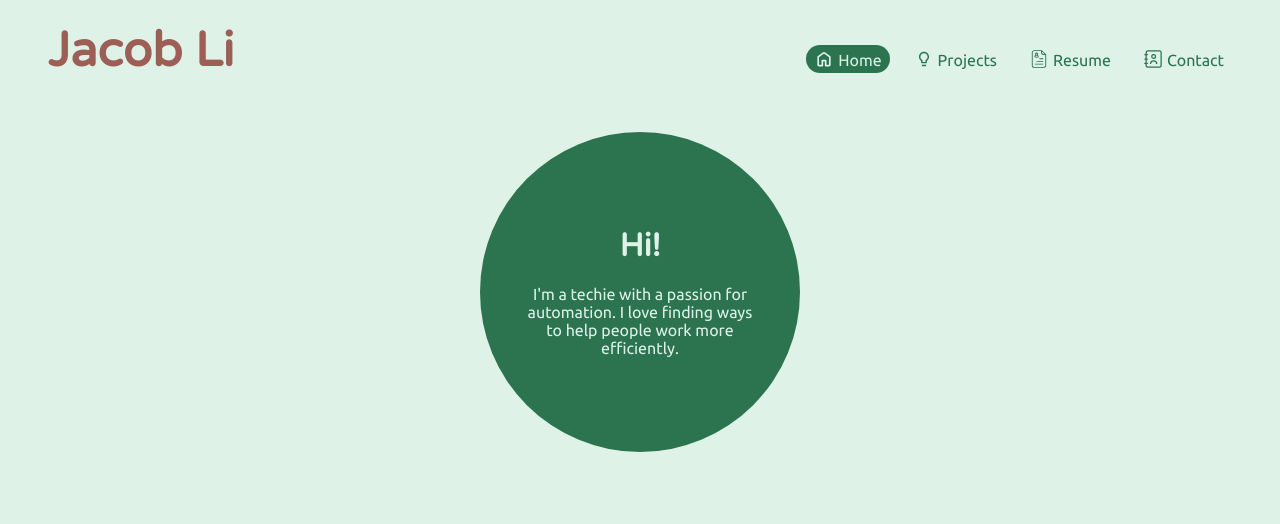
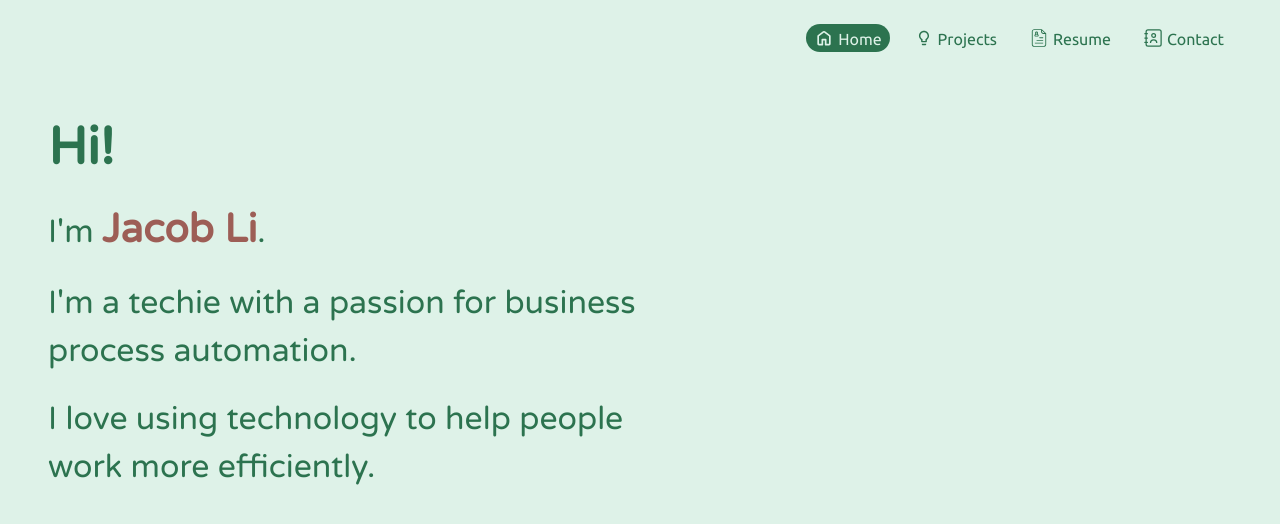
Before and after one commit to jacobbli/jacobbli.github.io, a Vue app: page /home in a window 1280 px wide. Shown: the top 524 px of the page. Built offline with nearby package versions, Linux system fonts and the light colour scheme.

Commit message:
Change home page

```diff
--- a/src/App.vue
+++ b/src/App.vue
@@ -53,6 +53,7 @@ body {
 #app {
   height: 100%;
   margin: 0 auto;
+  padding: 24px 12px 0 12px;
 
   font-family: var(--regular-font);
   -webkit-font-smoothing: antialiased;
@@ -60,16 +61,16 @@ body {
 }
 
 .app__header {
-  padding: 24px 0;
+  padding-bottom: 24px;
   position: sticky;
-  top: 0;
+  top: 24px;
   z-index: 2;
   background-color: var(--secondary-color);
 }
 
 @media only screen and (min-width: 768px) {
-  .app__header {
-    padding: 0 48px 12px 48px;
+  #app {
+    padding: 24px 48px 0 48px;
   }
 }
 </style>
--- a/src/components/TheHeader.vue
+++ b/src/components/TheHeader.vue
@@ -1,19 +1,23 @@
 <template>
-  <div class="theHeader__container">
-    <h1 class="theHeader__title">Jacob Li</h1>
+  <div class="theHeader__container" :class="headerAlignmentClass">
+    <h1 v-if="!isHome" class="theHeader__title">Jacob Li</h1>
     <nav-bar :show-contact="false" />
   </div>
 </template>
 
 <script setup>
+import { computed } from "vue";
 import NavBar from "./NavBar.vue";
+import router from "@/router/router";
+
+const isHome = computed(() => router.currentRoute.value.name == 'Home')
+const headerAlignmentClass= computed(() => !isHome.value ? "theHeader__spaceBetween" : "")
 
 </script>
 <style lang="scss" scoped>
 .theHeader__container {
   display: flex;
   flex-wrap: wrap;
-  align-items: last baseline;
   justify-content: center;
   gap: 16px;
 
@@ -25,7 +29,10 @@ import NavBar from "./NavBar.vue";
 
 @media only screen and (min-width: 768px) {
   .theHeader__container {
-    height: 80px;
+    justify-content: end;
+  }
+
+  .theHeader__spaceBetween {
     justify-content: space-between;
   }
 }
--- a/src/views/HomeView.vue
+++ b/src/views/HomeView.vue
@@ -2,7 +2,9 @@
   <div class="homeView__container">
     <div class="homeView__content">
       <h1>Hi!</h1>
-      <p>I'm a techie with a passion for automation. I love finding ways to help people work more efficiently.</p>
+      <p>I'm <span class="homeView__name">Jacob Li</span>.</p>
+      <p>I'm a techie with a passion for business process automation.</p>
+      <p>I love using technology to help people work more efficiently.</p>
     </div>
   </div>
 </template>
@@ -11,24 +13,40 @@
 .homeView__container {
   position: relative;
   top: 40px;
-  width: 100%;
+
   display: flex;
   justify-content: center;
 
   .homeView__content {
-    width: 320px;
-    height: 320px;
-    padding: 40px;
+    max-width: 600px;
 
     display: flex;
     flex-direction: column;
-    justify-content: center;
     gap: 20px;
 
-    background-color: var(--primary-color);
-    color: var(--secondary-color);
-    border-radius: 50%;
-    text-align: center;
+    color: var(--primary-color);
+    font-family: var(--header-font);
+
+    h1 {
+      font-size: 52px;
+    }
+
+    p {
+      font-size: 32px;
+      line-height: 1.5;
+    }
+
+    .homeView__name {
+      color: var(--tertiary-color);
+      font-weight: bold;
+      font-size: 40px;
+    }
+  }
+}
+
+@media only screen and (min-width: 768px) {
+  .homeView__container {
+    justify-content: left;
   }
 }
 </style>
```
